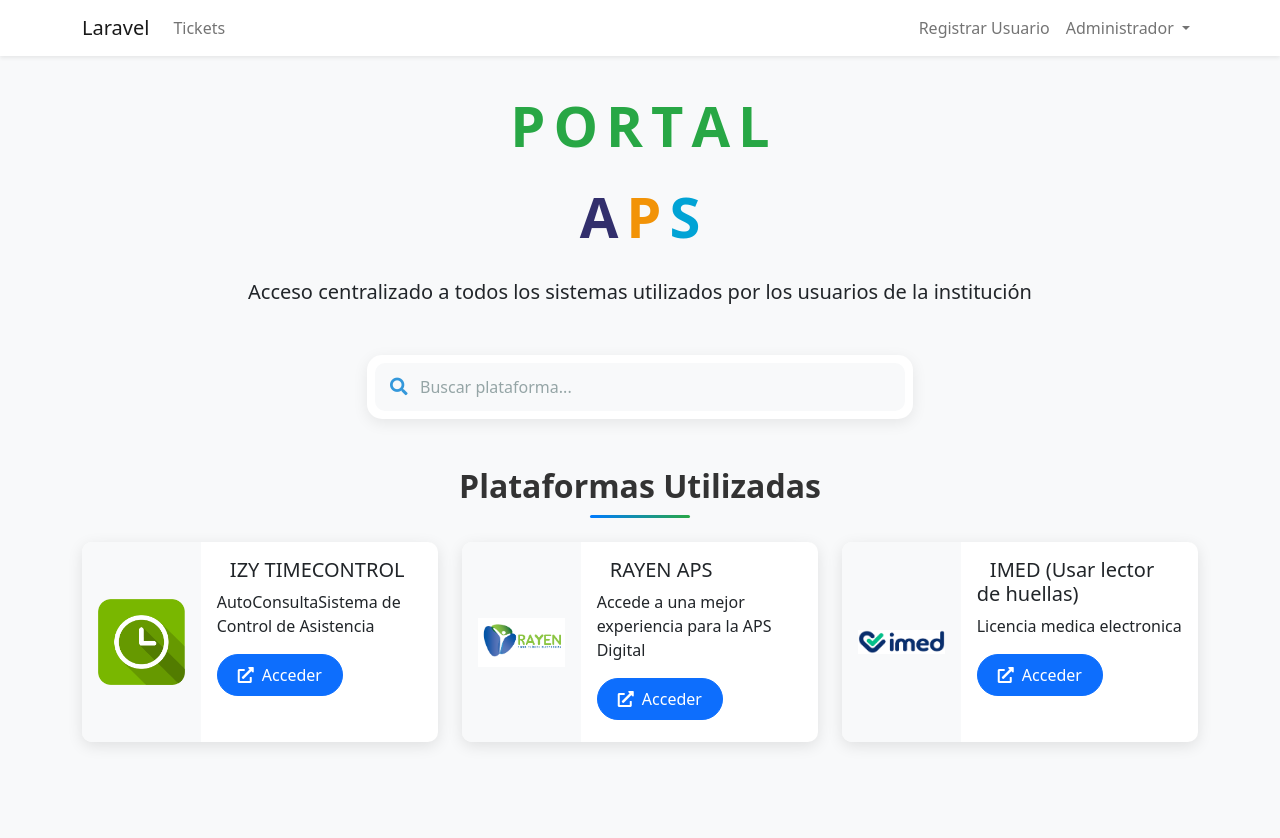
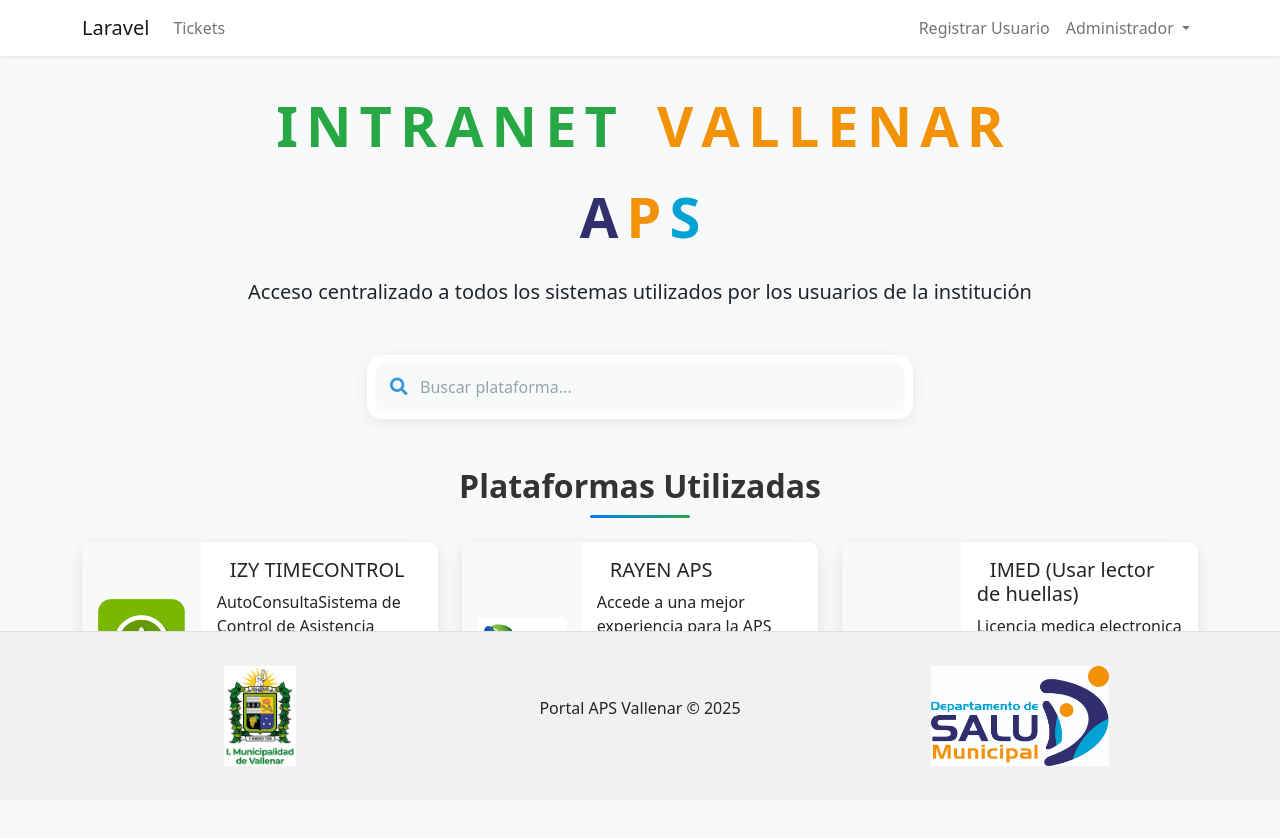
Before and after one commit to Repo-APS-Vallenar/portal_aps, a Laravel app: page / in a window 1280 px wide. Run offline with Laravel 12, Linux system fonts and the light colour scheme; a user stored in the database is signed in; data comes from the database, SQL or seed files in the repository.

Commit message:
Cambio de nombre de la plataforma a intranet vallenar aps mas footer con logos municipales

```diff
--- a/resources/views/home.blade.php
+++ b/resources/views/home.blade.php
@@ -6,18 +6,33 @@
     <div class="text-center mb-5 fade-in">
         <div class="logo-container">
             <div class="logo-text">
-                <span class="logo-letter">P</span>
-                <span class="logo-letter">O</span>
+                <span class="logo-letter">I</span>
+                <span class="logo-letter">N</span>
+                <span class="logo-letter">T</span>
                 <span class="logo-letter">R</span>
+                <span class="logo-letter">A</span>
+                <span class="logo-letter">N</span>
+                <span class="logo-letter">E</span>
                 <span class="logo-letter">T</span>
+                <span class="logo-letter"> </span>
+                <span class="logo-letter"> </span>
+                <span class="logo-letter"> </span>
+                <span class="logo-letter"> </span>
+                <span class="logo-letter">V</span>
                 <span class="logo-letter">A</span>
                 <span class="logo-letter">L</span>
+                <span class="logo-letter">L</span>
+                <span class="logo-letter">E</span>
+                <span class="logo-letter">N</span>
+                <span class="logo-letter">A</span>
+                <span class="logo-letter">R</span>
             </div>
             <div class="logo-text">
                 <span class="logo-letter">A</span>
                 <span class="logo-letter">P</span>
                 <span class="logo-letter">S</span>
             </div>
+
         </div>
         <p class="lead mt-3">Acceso centralizado a todos los sistemas utilizados por los usuarios de la institución</p>
     </div>
@@ -34,7 +49,7 @@
         </div>
     </div>
 
-    <!-- Botón destacado para tickets con animación -->
+    <!-- Botón destacado para tickets con animación
     @guest
     <div class="row mb-5">
         <div class="col-12 text-center">
@@ -44,7 +59,7 @@
             </a>
         </div>
     </div>
-    @endguest
+    @endguest-->
 
     <!-- Plataformas Generalizadas con título mejorado -->
     <div class="section-title mb-4">
@@ -71,7 +86,7 @@
                                 {{ $platform['nombre'] }}
                             </h5>
                             <p class="card-text">{{ $platform['descripcion'] }}</p>
-                            <a href="{{ $platform['url'] }}" class="btn btn-primary platform-button">
+                            <a href="{{ $platform['url'] }}" class="btn btn-primary platform-button" target="_blank" rel="noopener noreferrer">
                                 <i class="fas fa-external-link-alt me-1"></i> Acceder
                             </a>
                         </div>
@@ -81,6 +96,23 @@
         </div>
         @endforeach
     </div>
+
+    <!-- Pie de página con información institucional -->
+    <footer class="footer mt-5 py-4">
+        <div class="container">
+            <div class="row align-items-center">
+                <div class="col-md-4 text-center">
+                    <img src="{{ asset('images/municipalidad-vallenar.png') }}" alt="Municipalidad de Vallenar" class="footer-logo">
+                </div>
+                <div class="col-md-4 text-center">
+                    <p>Portal APS Vallenar &copy; {{ date('Y') }}</p>
+                </div>
+                <div class="col-md-4 text-center">
+                    <img src="{{ asset('images/departamento-salud.png') }}" alt="Departamento de Salud" class="footer-logo">
+                </div>
+            </div>
+        </div>
+    </footer>
 </div>
 
 @push('styles')
@@ -88,6 +120,40 @@
 /* Estilos generales */
 body {
     background-color: #f8f9fa;
+    min-height: 100vh;
+    display: flex;
+    flex-direction: column;
+    margin: 0;
+    padding: 0;
+}
+
+.container {
+    flex: 1 0 auto;
+    padding-bottom: 0;
+}
+
+/* Footer */
+.footer {
+    background-color: #f1f1f1;
+    border-top: 1px solid #e0e0e0;
+    flex-shrink: 0;
+    width: 100%;
+    position: fixed;
+    bottom: 0;
+    left: 0;
+    z-index: 100;
+    padding: 10px 0;
+}
+
+.footer-logo {
+    max-height: 100px;
+    max-width: 100%;
+    transition: transform 0.3s ease;
+    margin: 10px 0;
+}
+
+.footer-logo:hover {
+    transform: scale(1.05);
 }
 
 /* Logo CSS */
@@ -117,15 +183,39 @@
     color: #28a745;
 }
 
-.logo-text:last-child .logo-letter:nth-child(1) {
+.logo-text:first-child .logo-letter:nth-child(13) {
+    color: #f29307;
+}
+.logo-text:first-child .logo-letter:nth-child(14) {
+    color: #f29307;
+}
+.logo-text:first-child .logo-letter:nth-child(15) {
+    color: #f29307;
+}
+.logo-text:first-child .logo-letter:nth-child(16) {
+    color: #f29307;
+}
+.logo-text:first-child .logo-letter:nth-child(17) {
+    color: #f29307;
+}
+.logo-text:first-child .logo-letter:nth-child(18) {
+    color: #f29307;
+}
+.logo-text:first-child .logo-letter:nth-child(19) {
+    color: #f29307;
+}
+.logo-text:first-child .logo-letter:nth-child(20) {
+    color: #f29307;
+}
+
+.logo-text:nth-child(2) .logo-letter {
     color: #322f6c;
 }
 
-.logo-text:last-child .logo-letter:nth-child(2) {
+.logo-text:nth-child(2) .logo-letter:nth-child(2) {
     color: #f29307;
 }
-
-.logo-text:last-child .logo-letter:nth-child(3) {
+.logo-text:nth-child(2) .logo-letter:nth-child(3) {
     color: #01a3d5;
 }
 
```
Also changed, not shown: public/images/departamento-salud.png (added), public/images/municipalidad-vallenar.png (added).
